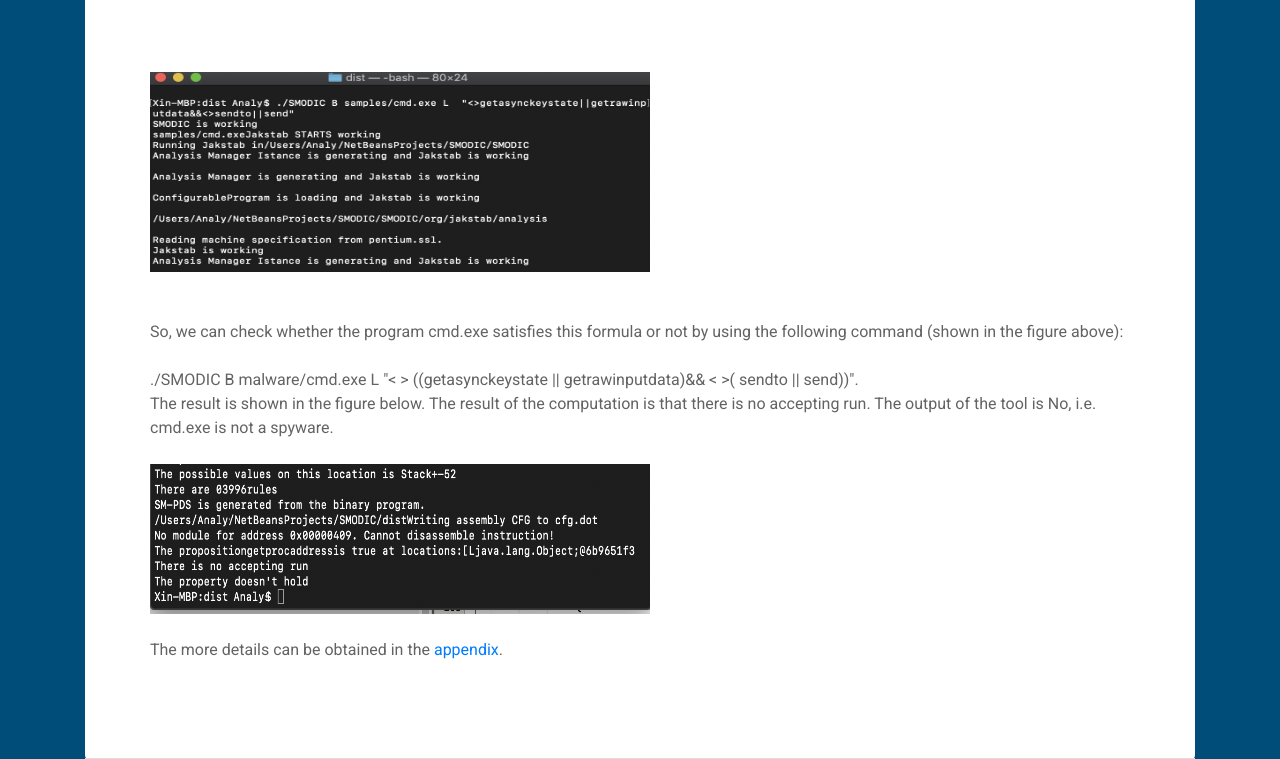
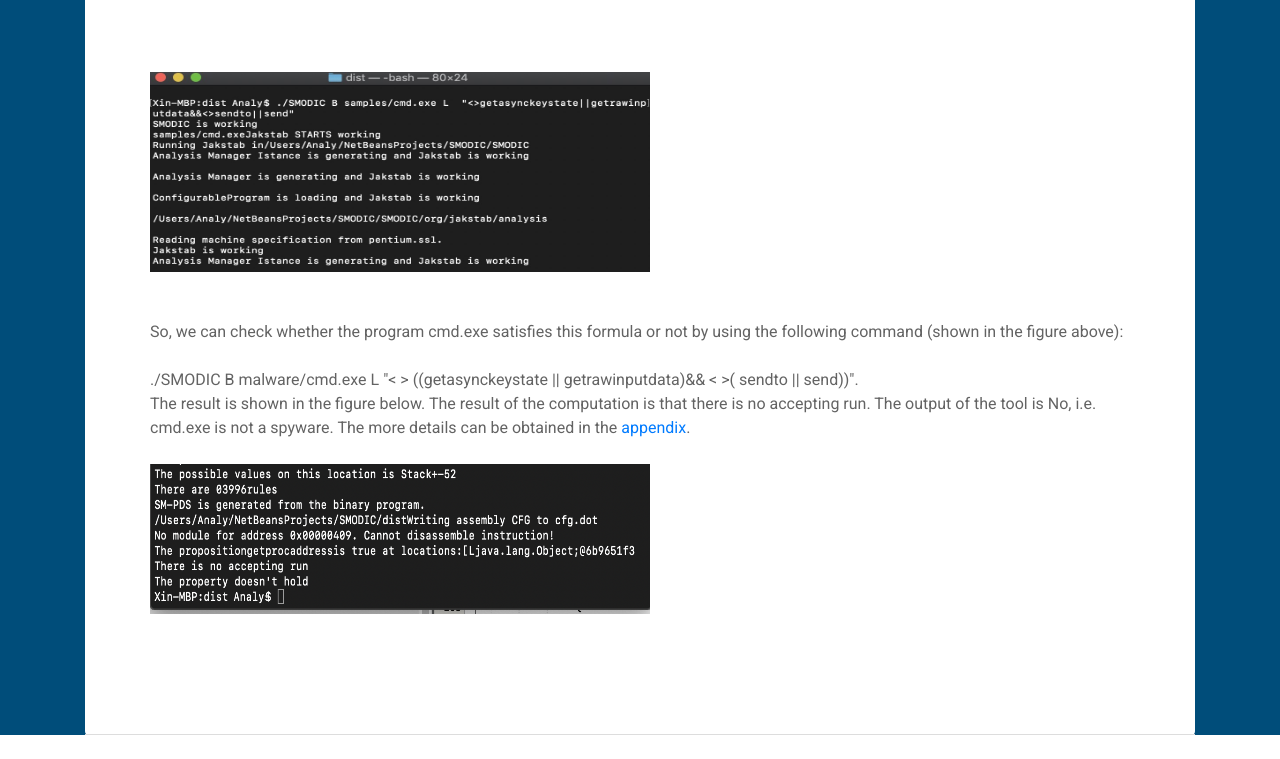
Before and after one commit to smodic/homepage, a plain HTML site: page index.html in a window 1280 px wide. Shown: the part 4872-5631 px from the top of the page. After the commit the page ends 5607 px from the top, so only its background shows below. Drawn offline with Linux system fonts and the light colour scheme.

Commit message:
Update index.html

```diff
--- a/index.html
+++ b/index.html
@@ -400,13 +400,13 @@ following LTL formula: F ((call GetAsyncKeyState &or; call GetRawInputData)&and;
 <h> ./SMODIC B malware/cmd.exe	L  "&lt; &gt;  ((getasynckeystate || getrawinputdata)&&  &lt; &gt;( sendto ||  send))". </h>
 
  <br />
-<h>The result is shown in the figure below. The result of the computation is that there is no accepting run. The output of the tool is No, i.e. cmd.exe is not a spyware. </h>
+<h>The result is shown in the figure below. The result of the computation is that there is no accepting run. The output of the tool is No, i.e. cmd.exe is not a spyware.  The more details can be obtained in the <a href="appendix.pdf" target="_blank">appendix</a>.</h>
  <br />
  <br />
  <img src="Ltl.png" width="500" height="150"/>
  <br />
 <br />
-	      <h>The more details can be obtained in the <a href="appendix.pdf" target="_blank">appendix</a>. </h>
+
                         </div>
                                              </div>
 
```
